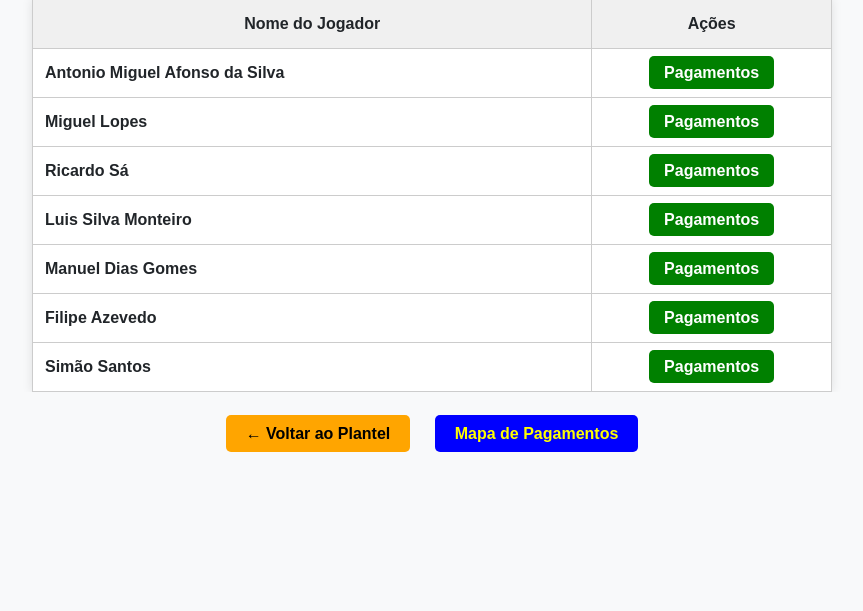
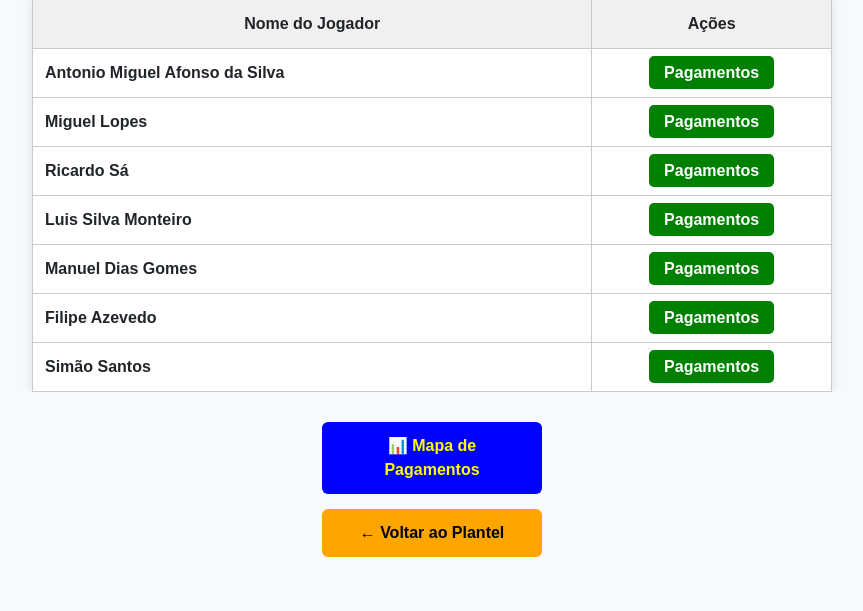
Before and after one commit to Migu3lopes/app_cokinhas, a Flask app: page /petizes/plantel/gestao in a window 1280 px wide. Shown: the part 313-924 px from the top of the page, without its empty margins (208-1071 px from the left). Before the commit the page ends 765 px from the top, so only its background shows below. Run offline with Flask 3, Linux system fonts and the light colour scheme; data comes from the database, SQL or seed files in the repository.

Commit message:
Ajustar layout e disposição dos botões na gestão financeira dos Petizes

```diff
--- a/templates/gestao_financeira_petizes.html
+++ b/templates/gestao_financeira_petizes.html
@@ -64,34 +64,46 @@
     .acoes-finais {
         margin-top: 30px;
         text-align: center;
+        display: flex;
+        flex-direction: column;
+        align-items: center;
+        gap: 15px;
+    }
+
+    .btn-voltar,
+    .btn-mapa {
+        width: 220px;
+        padding: 12px 20px;
+        border-radius: 6px;
+        text-decoration: none;
+        font-weight: bold;
+        display: block;
+        text-align: center;
     }
 
     .btn-voltar {
         background-color: orange;
         color: black;
-        padding: 10px 20px;
-        border-radius: 5px;
-        text-decoration: none;
-        font-weight: bold;
-        margin-right: 20px;
     }
 
     .btn-mapa {
         background-color: blue;
         color: yellow;
-        padding: 10px 20px;
-        border-radius: 5px;
-        text-decoration: none;
-        font-weight: bold;
     }
 
     @media screen and (max-width: 600px) {
         td:first-child {
             font-size: 14px;
         }
+
         .btn-pagamento {
             font-size: 14px;
             padding: 6px 12px;
+        }
+
+        .btn-voltar,
+        .btn-mapa {
+            width: 90%;
         }
     }
 </style>
@@ -118,8 +130,8 @@
     </div>
 
     <div class="acoes-finais">
+        <a href="{{ url_for('mapa_pagamento_petizes') }}" class="btn-mapa">📊 Mapa de Pagamentos</a>
         <a href="{{ url_for('plantel_petizes') }}" class="btn-voltar">← Voltar ao Plantel</a>
-        <a href="{{ url_for('mapa_pagamento_petizes') }}" class="btn-mapa">Mapa de Pagamentos</a>
     </div>
 </div>
 {% endblock %}
```
